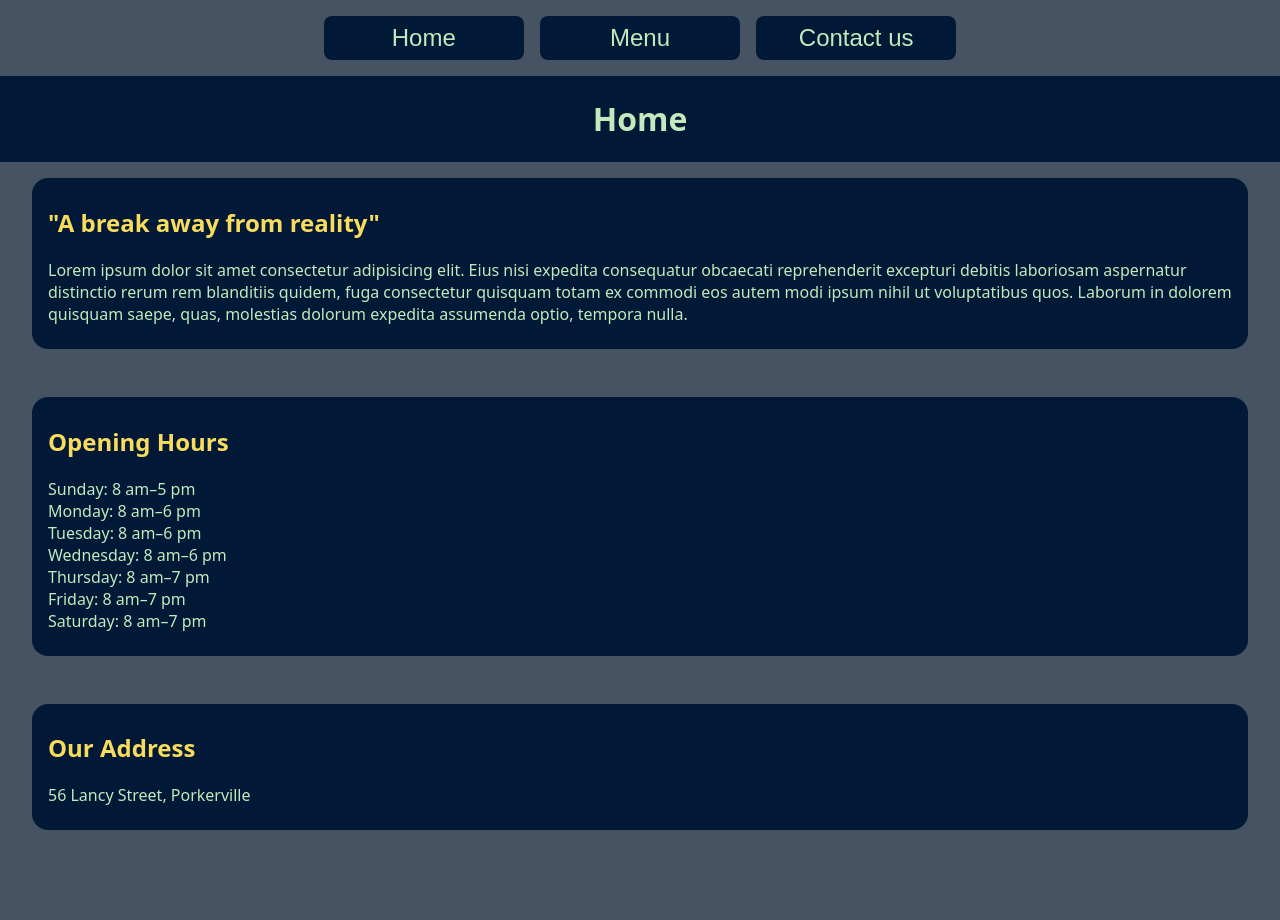
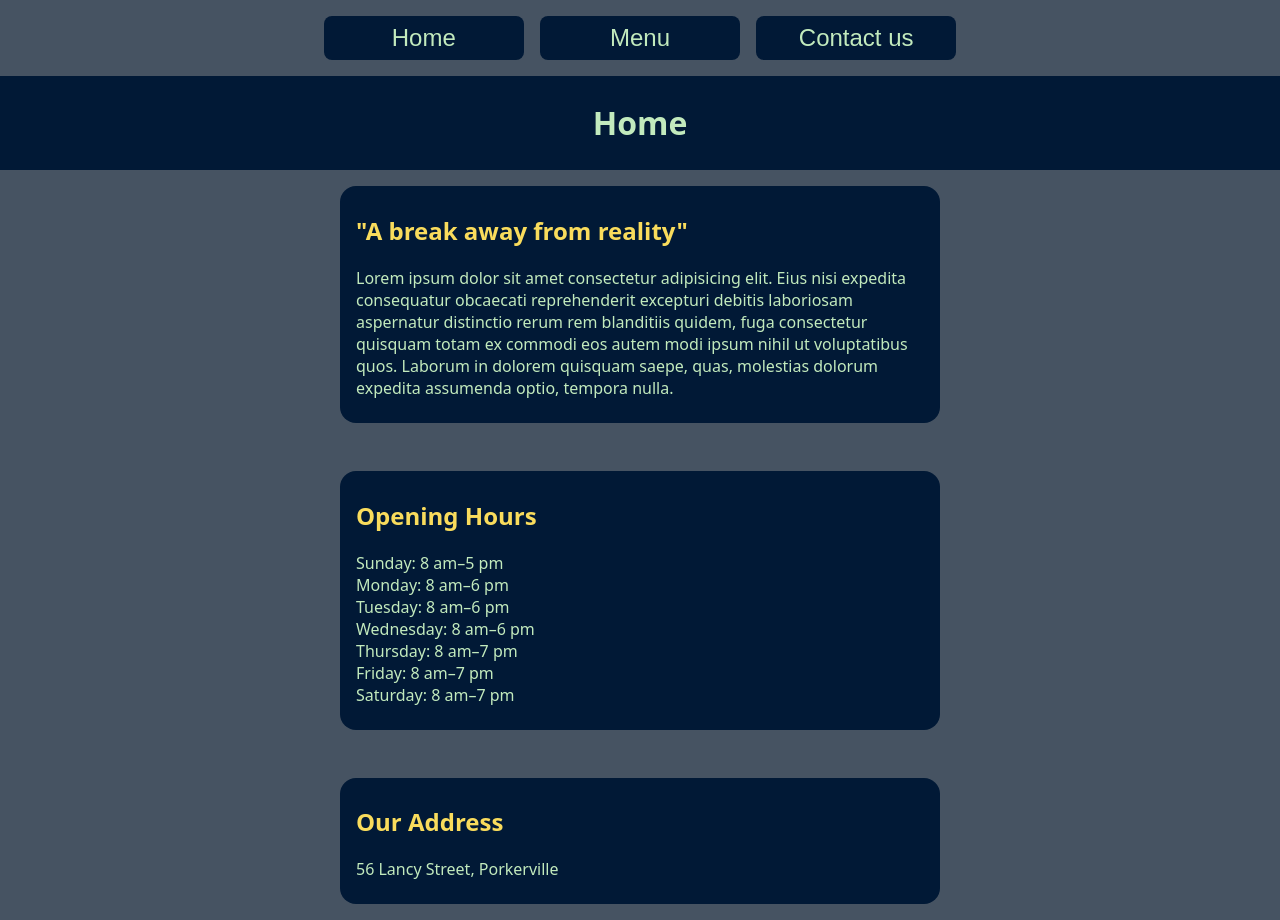
Before and after one commit to dooory/restaurant-page, a website built with webpack: page src/template.html in a window 1280 px wide. Before the commit the page ends 846 px from the top, so only its background shows below. Built offline with nearby package versions, Linux system fonts and the light colour scheme.

Commit message:
Update main.css

```diff
--- a/src/style/main.css
+++ b/src/style/main.css
@@ -58,18 +58,23 @@ header {
 }
 
 #pageHeader {
-    display: flex;
     justify-content: center;
+    padding: 0.25rem 0;
     background-color: #011936;
 }
 
 #pageHeader > .title {
+    width: 100%;
+    text-align: center;
     color: #c2eabd;
 }
 
 #content {
-    margin: 0 1rem;
+    margin-left: auto;
+    margin-right: auto;
     padding: 1rem;
+
+    max-width: 600px;
 }
 
 #content > div > div {
```
